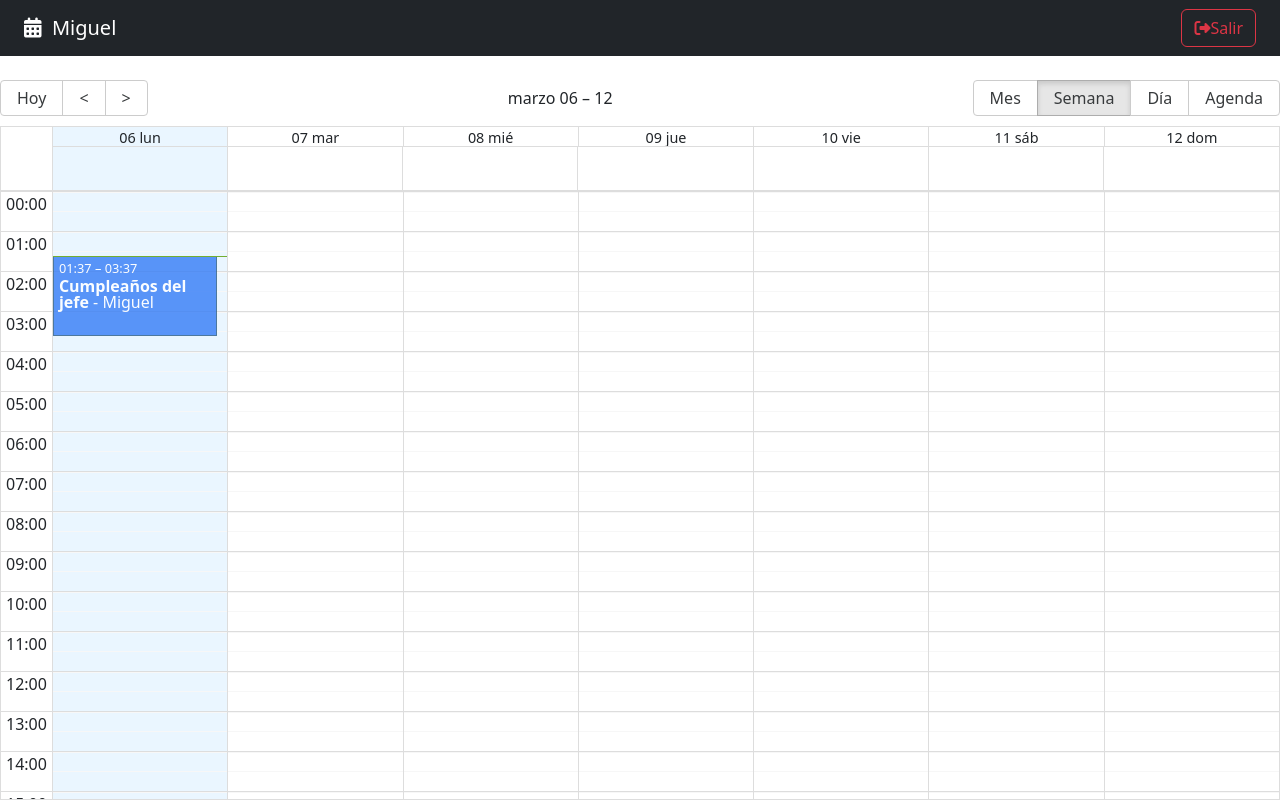
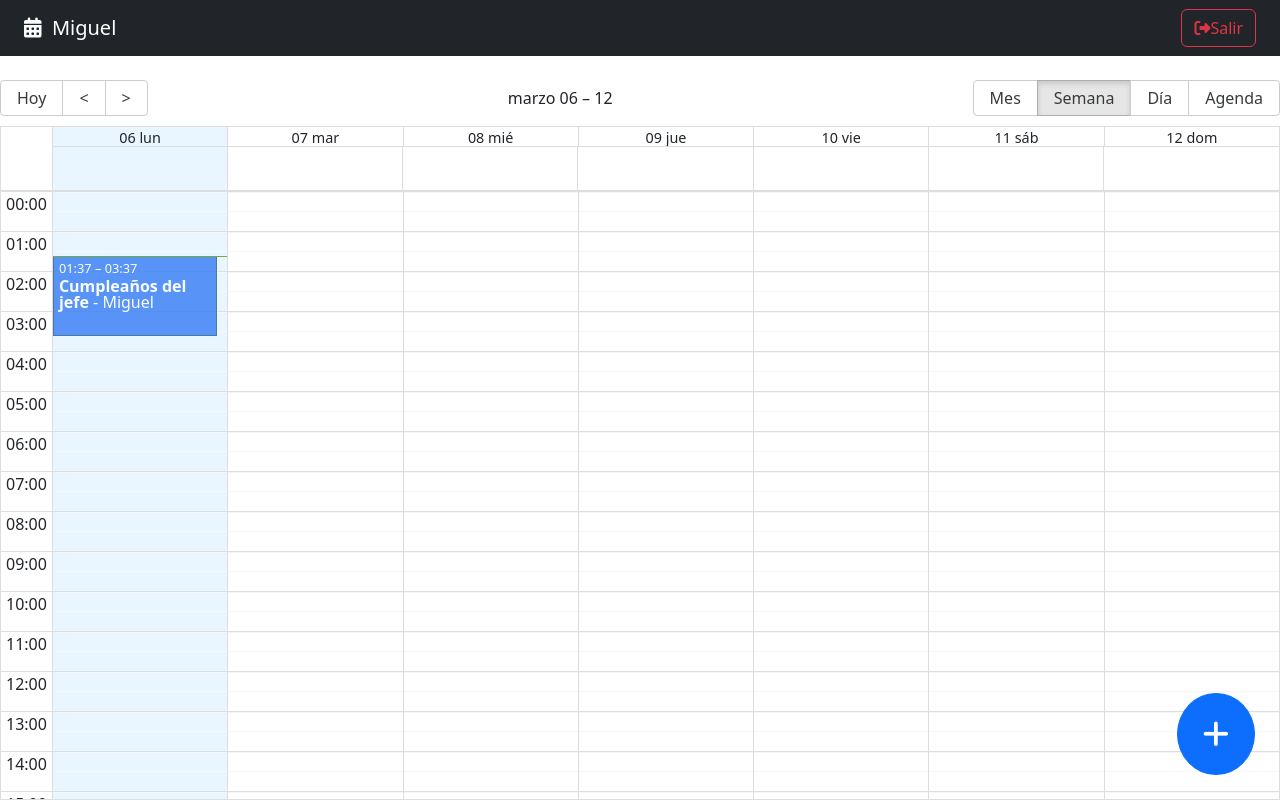
Before and after one commit to Hmmlov/calendar, a React (Vite) app: page / in a window 1280 px wide. Built offline with nearby package versions, Linux system fonts and the light colour scheme.

Commit message:
PrepararLaCreacionDeUnNuevoEvento

```diff
--- /dev/null
+++ b/src/calendar/components/FabAddNew.jsx
@@ -0,0 +1,34 @@
+import { addHours } from 'date-fns';
+import React from 'react'
+import { useCalendarStore, useUiStore } from '../../hooks'
+
+export const FabAddNew = () => {
+
+    const {openDateModal} = useUiStore();
+    const {setActiveEvent} = useCalendarStore();
+
+    const handleClickNew = () => {
+        setActiveEvent({
+            title: '',
+            notes: '',
+            start: new Date(),//monento en el que nosotros queremos que comience el evento, si es requerido.
+            end: addHours( new Date(), 2 ),
+            bgColor: '#fafafa',
+            user:{
+              _id: '123',
+              name: 'Miguel',
+            }
+        })
+        openDateModal();
+    }
+
+  return (
+    <button
+        className='btn btn-primary fab'
+        onClick={handleClickNew}
+    >
+
+        <i className='fas fa-plus'></i>
+    </button>
+  )
+}
--- a/src/calendar/index.js
+++ b/src/calendar/index.js
@@ -1,6 +1,7 @@
 
 
+export * from './components/CalendarEvent';
+export * from './components/CalendarEvent';
+export * from './components/FabAddNew';
 export * from './components/Navbar';
-export * from './components/CalendarEvent';
 export * from './pages/CalendarPage';
-export * from './components/CalendarEvent';
--- a/src/calendar/pages/CalendarPage.jsx
+++ b/src/calendar/pages/CalendarPage.jsx
@@ -2,7 +2,7 @@
 import { Calendar } from 'react-big-calendar'
 import 'react-big-calendar/lib/css/react-big-calendar.css';
 import { addHours} from 'date-fns'
-import { CalendarEvent, Navbar } from '../index';
+import { CalendarEvent, FabAddNew, Navbar } from '../index';
 import { localizer, getMessagesES } from '../../helpers';
 import { useState } from 'react';
 import { CalendarModal } from '../components/CalendarModal';
@@ -71,6 +71,7 @@
       />
 
       <CalendarModal />
+      <FabAddNew/>
     </>
   )
 }
--- a/src/style.css
+++ b/src/style.css
@@ -38,3 +38,12 @@
   outline: none;
   padding: 10px;
 }
+/* FABS */
+.fab {
+  border-radius: 100%;
+  bottom: 25px;
+  font-size: 30px;
+  padding: 25px;
+  position: fixed;
+  right: 25px;
+}
```
